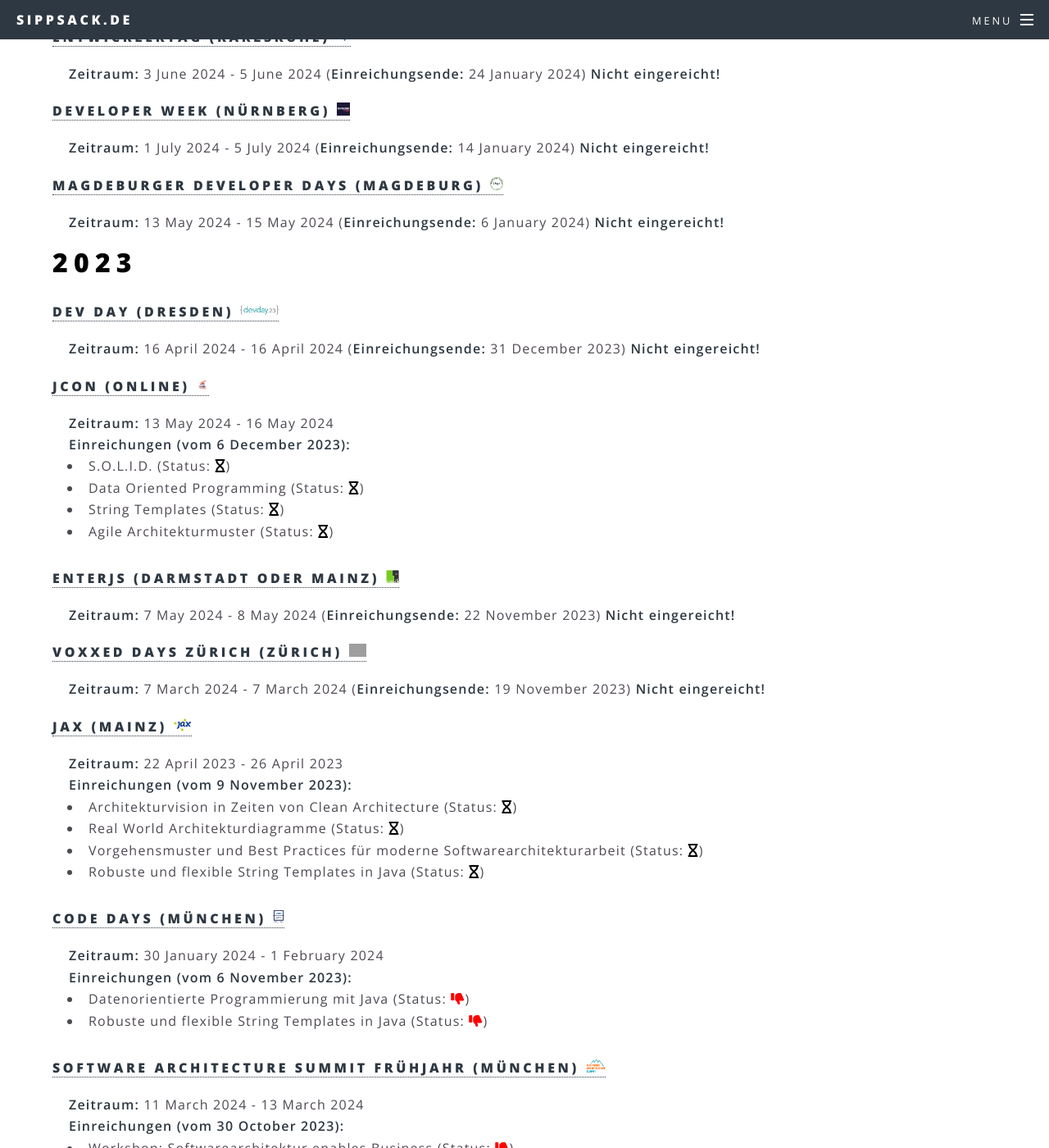
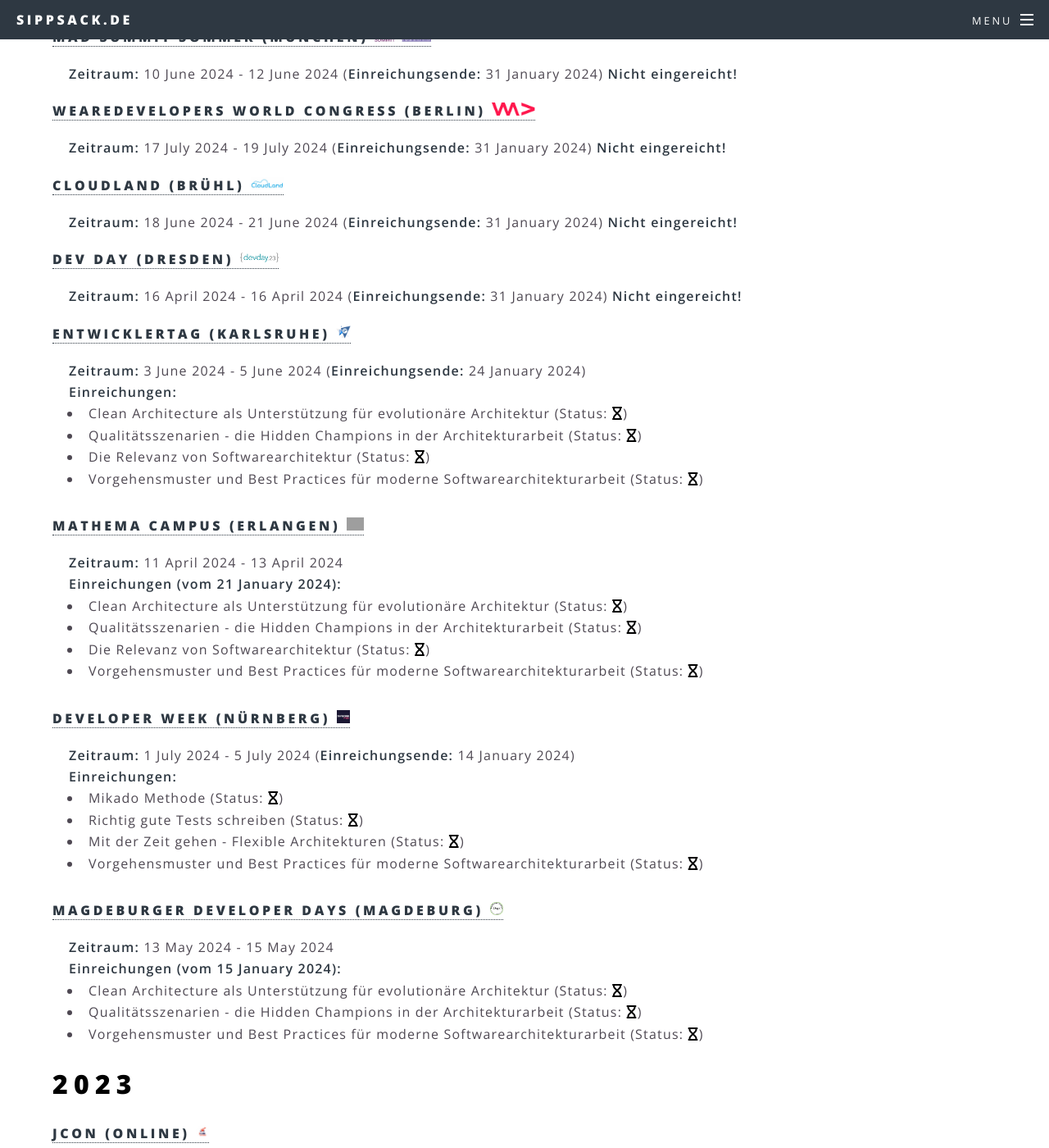
Before and after one commit to sippsack/sippsack.github.io, a Jekyll site: the page built from cfps.md, in a window 1280 px wide and 1400 px high, scrolled down 739 px. Shown: the whole window at 82% size. Built offline with Jekyll 4.4.1, drawn with Linux system fonts in a browser that asks for light colours; some of the changed text lies outside the part shown; grey boxes are pictures that could not be loaded.

Commit message:
added new submissions

```diff
--- a/_data/cfps.yaml
+++ b/_data/cfps.yaml
@@ -30,10 +30,36 @@
   - Workshop mit StefanT (OOP 2024)
   - Vortrag/Workshop: Design Patterns revisited mit Übungen (wichtigste Patterns, Patterns implementieren, ...), ggf. mit SOLID, ...
 2024:
+  - jfs:
+      from: 2024-07-31
+      till: 2024-07-31
+      deadline: 2024-03-30
+      submitted:
+      talks:
+  - madsummit1:
+      from: 2024-06-10
+      till: 2024-06-12
+      deadline: 2024-01-31
+      submitted:
+      talks:
+  - wadev:
+      url: https://sessionize.com/wearedevelopers-world-congress-2024
+      from: 2024-07-17
+      till: 2024-07-19
+      deadline: 2024-01-31
+      submitted:
+      talks:
   - cl:
       url: https://meine.doag.org/events/cloudland/cfp/
       from: 2024-06-18
       till: 2024-06-21
+      deadline: 2024-01-31
+      submitted:
+      talks:
+  - dddevday:
+      url: https://www.devday.de/session/dev-day-2024/submit/
+      from: 2024-04-16
+      till: 2024-04-16
       deadline: 2024-01-31
       submitted:
       talks:
@@ -44,27 +70,41 @@
       deadline: 2024-01-24
       submitted:
       talks:
+        "Clean Architecture als Unterstützung für evolutionäre Architektur": o
+        "Qualitätsszenarien - die Hidden Champions in der Architekturarbeit": o
+        "Die Relevanz von Softwarearchitektur": o
+        "Vorgehensmuster und Best Practices für moderne Softwarearchitekturarbeit": o
+  - mc:
+      from: 2024-04-11
+      till: 2024-04-13
+      deadline: 2024-01-21
+      submitted: 2024-01-21
+      talks:
+        "Clean Architecture als Unterstützung für evolutionäre Architektur": o
+        "Qualitätsszenarien - die Hidden Champions in der Architekturarbeit": o
+        "Die Relevanz von Softwarearchitektur": o
+        "Vorgehensmuster und Best Practices für moderne Softwarearchitekturarbeit": o
   - dwx:
       from: 2024-07-01
       till: 2024-07-05
       deadline: 2024-01-14
       submitted:
       talks:
+        "Mikado Methode": o
+        "Richtig gute Tests schreiben": o
+        "Mit der Zeit gehen - Flexible Architekturen": o
+        "Vorgehensmuster und Best Practices für moderne Softwarearchitekturarbeit": o
   - mddevdays:
       url: https://md-devdays.de/call-for-papers
       from: 2024-05-13
       till: 2024-05-15
-      deadline: 2024-01-06
-      submitted:
+      deadline: 2024-01-31
+      submitted: 2024-01-15
       talks:
+        "Clean Architecture als Unterstützung für evolutionäre Architektur": o
+        "Qualitätsszenarien - die Hidden Champions in der Architekturarbeit": o
+        "Vorgehensmuster und Best Practices für moderne Softwarearchitekturarbeit": o
 2023:
-  - dddevday:
-      url: https://www.devday.de/session/dev-day-2024/submit/
-      from: 2024-04-16
-      till: 2024-04-16
-      deadline: 2023-12-31
-      submitted:
-      talks:
   - jcon:
       name: JCON Europe
       url: https://2023.europe.jcon.one/
--- a/_data/conferences.yaml
+++ b/_data/conferences.yaml
@@ -12,6 +12,11 @@
   name: JavaLand
   location: Brühl
   url: https://www.javaland.eu/
+  season: Frühjahr
+- id: mc
+  name: Mathema Campus
+  location: Erlangen
+  url: https://www.mathema.de/events/mathema-campus
   season: Frühjahr
 - id: dddevday
   name: Dev Day
```
